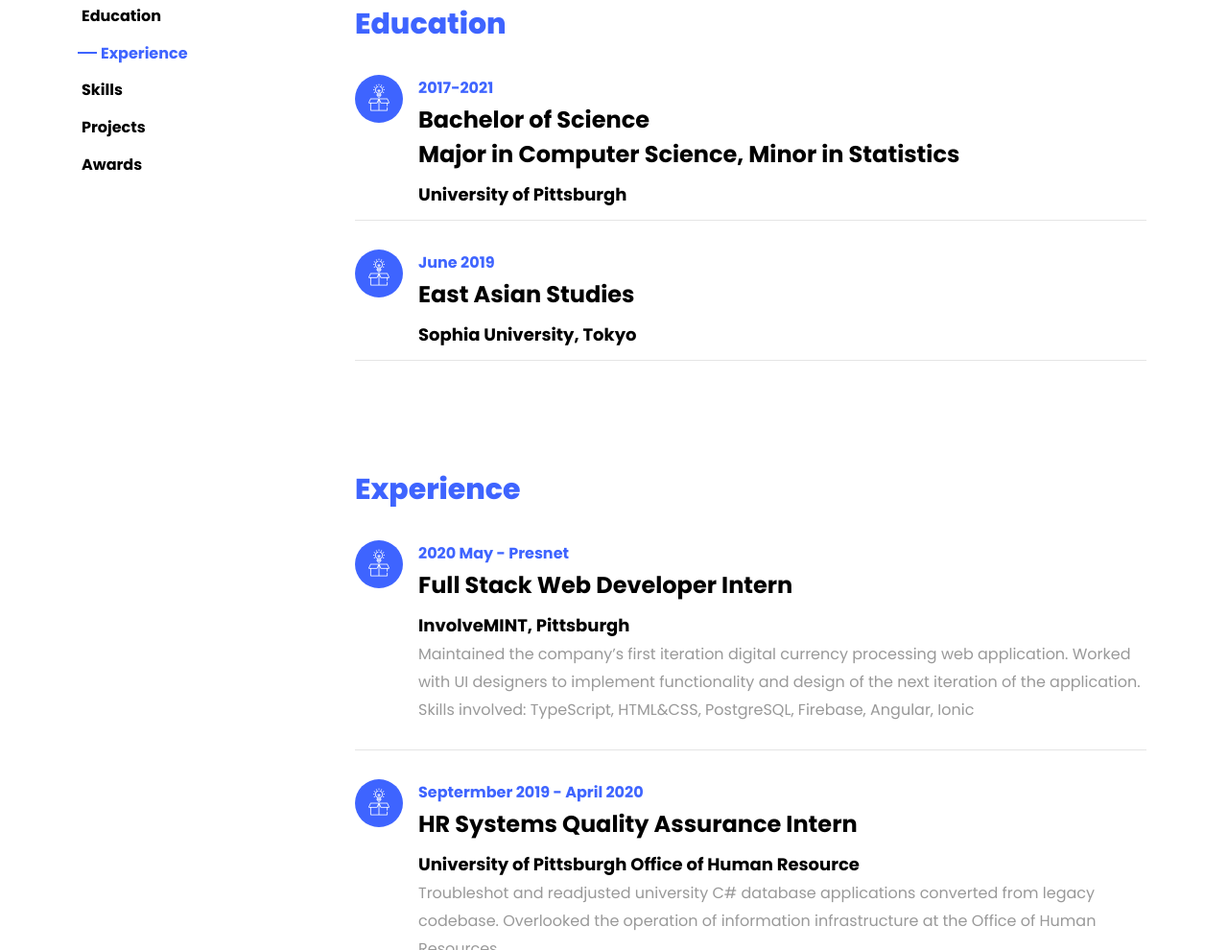
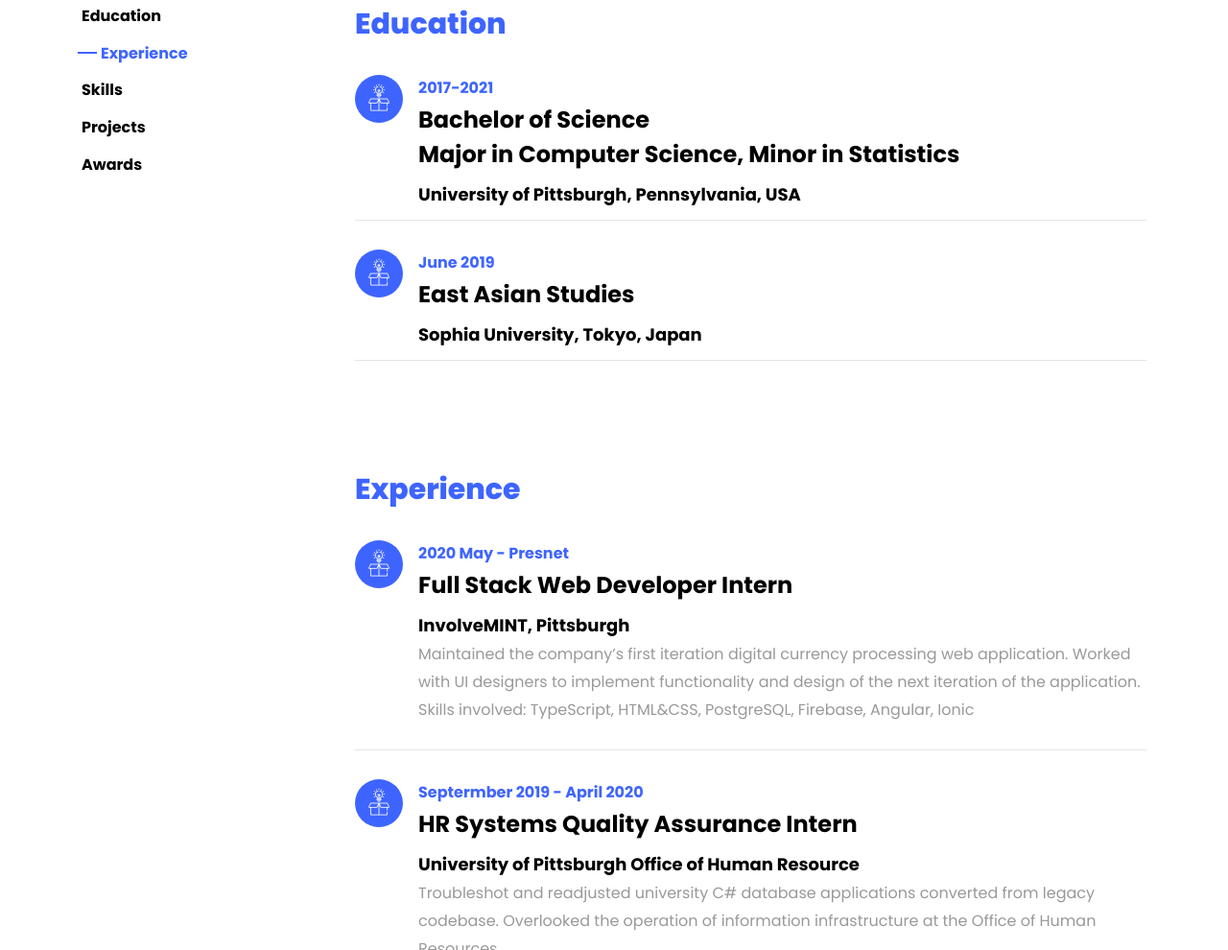
Before and after one commit to zey2/zey2.github.io, a plain HTML site: page index.html in a window 1280 px wide. Shown: the part 1685-2675 px from the top of the page at 96% size. Drawn offline with nearby package versions, Linux system fonts and the light colour scheme; files whose address does not match are found by name.

Commit message:
Update index.html

```diff
--- a/index.html
+++ b/index.html
@@ -137,7 +137,7 @@
 					    	<div class="text pl-3">
 		    					<span class="date">2017-2021</span>
 		    					<h2>Bachelor of Science<br>Major in Computer Science, Minor in Statistics</h2>
-		    					<span class="position">University of Pittsburgh</span>
+		    					<span class="position">University of Pittsburgh, Pennsylvania, USA</span>
 	    					</div>
 	    				</div>
 	    				<div class="resume-wrap d-flex ftco-animate">
@@ -147,7 +147,7 @@
 					    	<div class="text pl-3">
 		    					<span class="date">June 2019</span>
 		    					<h2>East Asian Studies</h2>
-		    					<span class="position">Sophia University, Tokyo</span>
+		    					<span class="position">Sophia University, Tokyo, Japan</span>
 		    				</div>
 	    				</div>
 					  </div>
```
